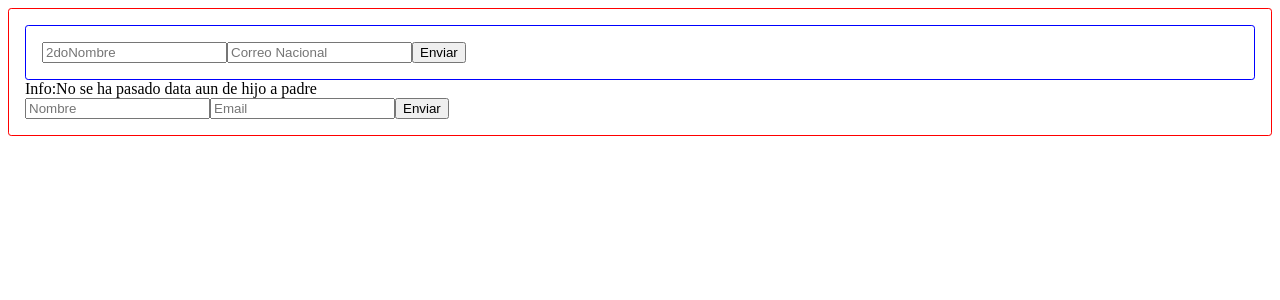
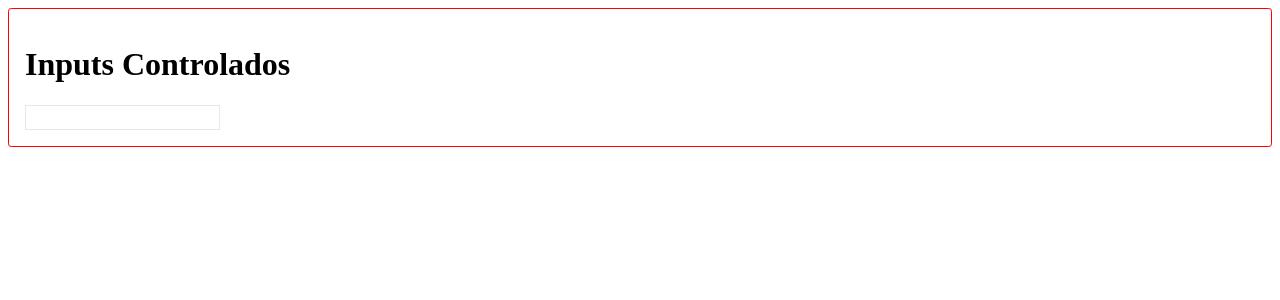
Before and after one commit to RoswellCR/master-in-React, a React (Create React App) app: page / in a window 1280 px wide. Shown: the top 300 px of the page. Built offline with nearby package versions, Linux system fonts and the light colour scheme.

Commit message:
Manejando inputs con react( con condicionales)

```diff
--- a/src/App.js
+++ b/src/App.js
@@ -1,99 +1,56 @@
 import React, {Component} from 'react';
 import './global.css'
 
-class Hijo extends Component{
-  handleSubmit = (event) =>{
-    event.preventDefault();
-    const name = event.target[0].value;
-    const mail = event.target[1].value;
+//al hacer uso de Inputs Controlados se puede tener acceso a los datos que van entrando en
+//cada momento, por lo que podremos validarlos.
+class InputControlado extends Component {
+  state={
+    text:'',
+    //tieneError: false,
+    color: '#E8E8E8'
+  }
+  actualizar=(event)=>{
+    const text = event.target.value
+    //const tieneError = text !=='' && text.length< 5
+    let color = 'green'
+    if(text.trim()=== ''){
+      color = '#E8E8E8'
+    }
+    if(text.trim() !== '' && text.trim().length<5){
+      color = 'red'
+    }
+    this.setState({text, color});
+    console.log(text, color);
+  }
+  render(){
+    const styles = {
+      border: `1px solid ${this.state.color}`,  //'1px solid red' :'1px solid #E8E8E8',
+      padding: '0.3em 0.6em',
+      outline: 'none'
+    }
 
-    this.props.mostrando({name, mail})
-  }
-
-  render(){
-    return(
-      <div className='box blue'>
-        <form onSubmit={this.handleSubmit}>
-         <input type='text' placeholder="2doNombre" />
-         <input type='text' placeholder="Correo Nacional" />
-         <button>
-            Enviar
-         </button>
-       </form>
-      </div>
-    );
-  }
-}
-
-class InputNoControlado extends Component {
-  nombre = React.createRef();
-  email = React.createRef();
-
-  handelClick=()=>{
-    const nombre = this.nombre.current.value
-    const email = this.email.current.value
-
-    //manejo de datos
-    this.props.onSend({nombre, email})
-  }
-
-
-
-  render(){
     return (
-      <div>
-        <input
-        type="text"
-        ref={this.nombre}
-        placeholder='Nombre'
+      <input
+        type='text'
+        value={this.state.text}
+        onChange={this.actualizar} //llamara al metodo actualizar
+        style={styles}
         />
-        <input
-        type="text"
-        ref={this.email}
-        placeholder='Email'
-        />
-
-      <button onClick={this.handelClick}>
-        Enviar
-      </button>
-
-      </div>
     )
   }
 }
 
 class App extends Component {
-  state = {mostarH1:false}
-  aviso=()=>{
-     ;
-  };
-  manejador = (data) => {
-    alert(" Esto es: "+ data.name +" "+ data.mail );
-      console.log(data)
-  };
-
-  send=(data)=>{
-    console.log(data)
-  }
 
   render(){
-  console.log(this.mostarH1)
+
     return (
     <div className='box red'>
-       <Hijo
-         mostrando={this.manejador}
+       <h1>Inputs Controlados</h1>
+       <InputControlado
+
        />
-       <div >
-          Info:{this.mostarH1
-          ? "Se han pasado los datos de hijo a padre"
-          : "No se ha pasado data aun de hijo a padre"}
-       </div>
-       <InputNoControlado
-        onSend={this.send}
-       />
-       <></>
-
-    </div>
+     </div>
     );
   }
 }
```
